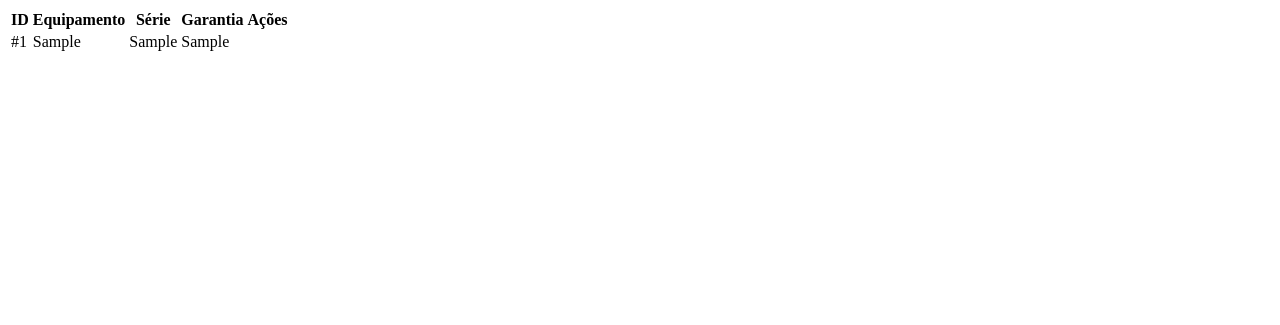
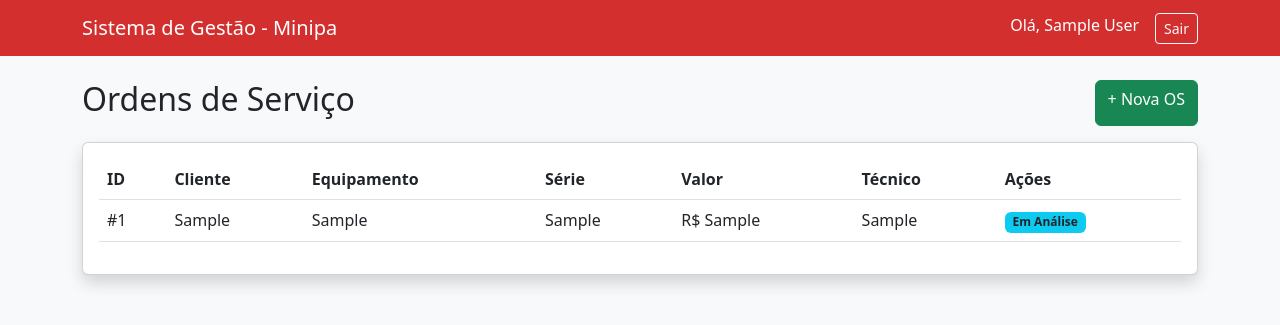
Before and after one commit to heavy-metal-tech/sistema_minipa, a Flask app: page /dashboard in a window 1280 px wide. Shown: the top 325 px of the page. Run offline with Flask 3, Linux system fonts and the light colour scheme; a user stored in the database is signed in; tables that the repository leaves empty hold one stand-in row (values such as "Sample post").

Commit message:
Redesign dashboard layout and styling

```diff
--- a/templates/dashboard.html
+++ b/templates/dashboard.html
@@ -1,10 +1,43 @@
-<table>
+<!DOCTYPE html>
+<html lang="pt-br">
+<head>
+    <meta charset="UTF-8">
+    <title>Minipa - Dashboard de Manutenção</title>
+    <link rel="stylesheet" href="https://cdn.jsdelivr.net/npm/bootstrap@5.3.0/dist/css/bootstrap.min.css">
+    <style>
+        body { background-color: #f8f9fa; }
+        .navbar { background-color: #d32f2f; } /* Vermelho Minipa */
+        .card-header { background-color: #1976d2; color: white; } /* Azul Técnico */
+    </style>
+</head>
+<body>
+    <nav class="navbar navbar-dark mb-4">
+        <div class="container">
+            <span class="navbar-brand">Sistema de Gestão - Minipa</span>
+            <div class="d-flex">
+                <span class="text-white me-3">Olá, {{ current_user.nome_completo }}</span>
+                <a href="{{ url_for('logout') }}" class="btn btn-outline-light btn-sm">Sair</a>
+            </div>
+        </div>
+    </nav>
+
+    <div class="container">
+        <div class="d-flex justify-content-between mb-3">
+            <h2>Ordens de Serviço</h2>
+            <a href="{{ url_for('nova_os') }}" class="btn btn-success">+ Nova OS</a>
+        </div>
+
+        <div class="card shadow">
+            <div class="card-body">
+                <table class="table table-hover">
                     <thead>
                         <tr>
                             <th>ID</th>
+                            <th>Cliente</th>
                             <th>Equipamento</th>
                             <th>Série</th>
-            <th>Garantia</th>
+                            <th>Valor</th>
+                            <th>Técnico</th>
                             <th>Ações</th>
                         </tr>
                     </thead>
@@ -12,18 +45,24 @@
                         {% for os in ordens %}
                         <tr>
                             <td>#{{ os.id }}</td>
+                            <td>{{ os.cliente }}</td>
                             <td>{{ os.equipamento }}</td>
                             <td>{{ os.serie }}</td>
-            <td>{{ os.garantia }}</td>
+                            <td>R$ {{ os.valor }}</td>
+                            <td>{{ os.tecnico }}</td>
                             <td>
-                <a href="{{ url_for('gerar_pdf', os_id=os.id) }}" title="Baixar PDF" style="color: #d32f2f; margin-right: 10px;">
-                    <i class="fas fa-file-pdf"></i>
-                </a>
-                <a href="{{ url_for('enviar_minipa', os_id=os.id) }}" title="Enviar para Matriz" style="color: #004a99;">
-                    <i class="fas fa-paper-plane"></i>
-                </a>
+                                <span class="badge bg-info text-dark">Em Análise</span>
                             </td>
+                        </tr>
+                        {% else %}
+                        <tr>
+                            <td colspan="7" class="text-center text-muted">Nenhuma ordem carregada no sistema.</td>
                         </tr>
                         {% endfor %}
                     </tbody>
                 </table>
+            </div>
+        </div>
+    </div>
+</body>
+</html>
```
Lines whose indentation alone changed are shown as unchanged.
